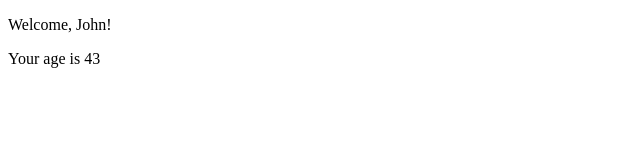
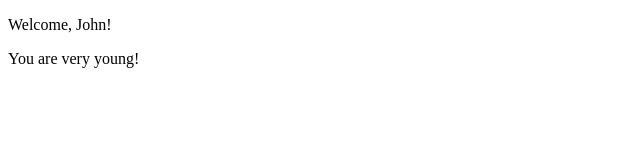
Before and after one commit to thaliagit/my-app, a React (Create React App) app: page / in a window 1280 px wide. Shown: the top 160 px of the page, without its empty margins (0-640 px from the left). Built offline with nearby package versions, Linux system fonts and the light colour scheme.

Commit message:
exercise-11 completed

```diff
--- a/src/App.js
+++ b/src/App.js
@@ -8,7 +8,7 @@ function App() {
     <>
       {/* <Hello/>
       <Message/> */}
-      <Welcome name= "John" age= {43} />
+      <Welcome name= "John" age= {15} />
    </>
   );
 }
--- a/src/components/Welcome.jsx
+++ b/src/components/Welcome.jsx
@@ -5,7 +5,8 @@ class Welcome extends React.Component {
     return (
       <>
         <p>Welcome, {this.props.name}!</p>
-       {this.props.age > 18 && this.props.age < 65 && this.props.name === "John" && <Age age = {this.props.age}/>}
+       {this.props.age > 18 ? <Age age = {this.props.age}/>
+        : "You are very young!"}
       </>
     );
   }
```
